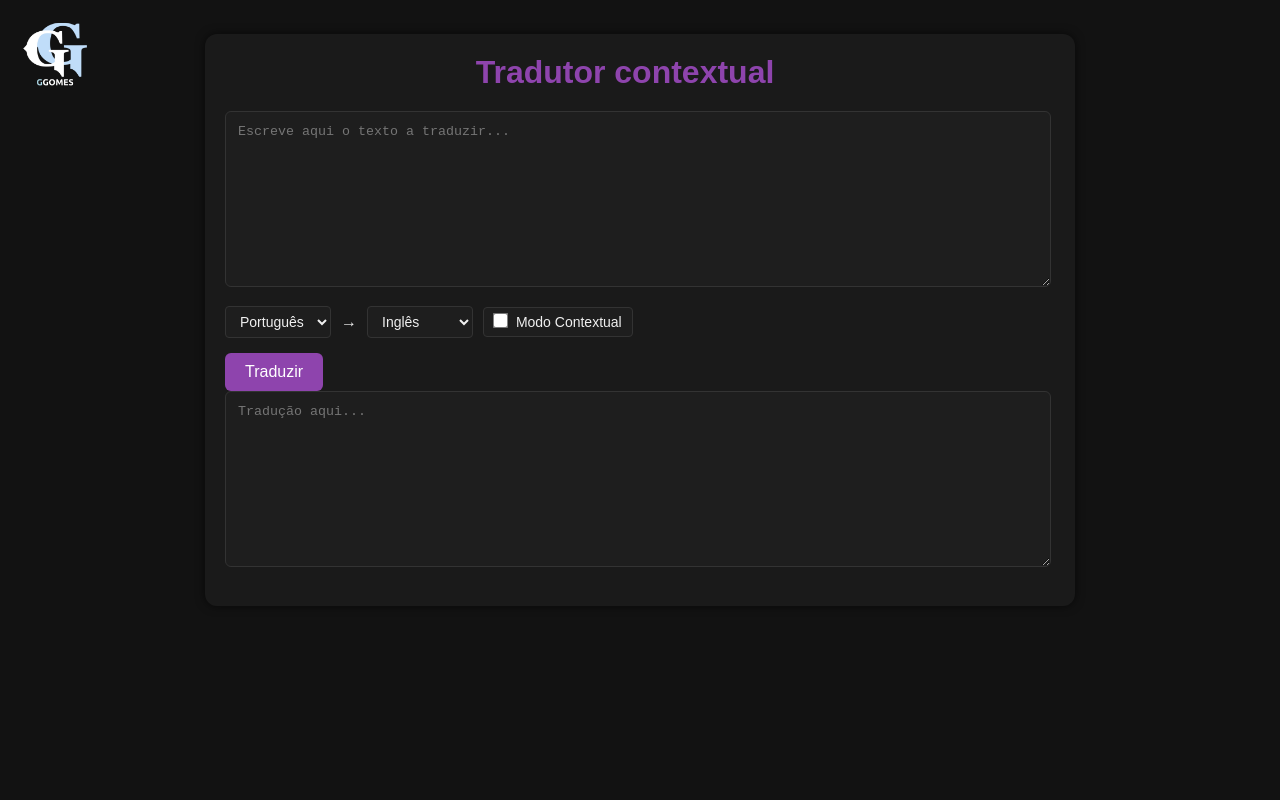
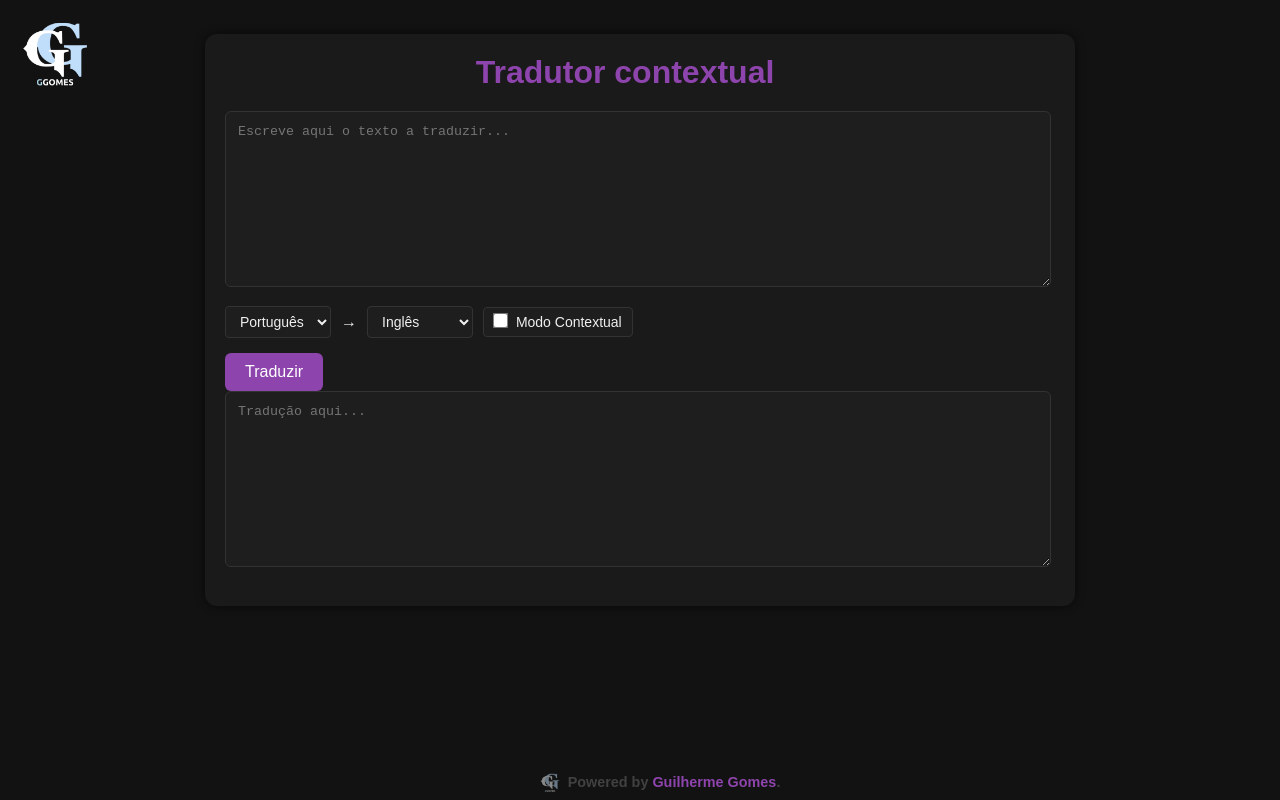
Before and after one commit to GomesGuilhermePT07/artificial-intelligence-smart-translator, a plain HTML site: page index.html in a window 1280 px wide. Drawn offline with Linux system fonts and the light colour scheme.

Commit message:
water marks done

```diff
--- a/index.html
+++ b/index.html
@@ -45,6 +45,11 @@
         <textarea id="output-text" placeholder="Tradução aqui..." readonly></textarea>
     </div><!-- container -->
 
+    <div class="water-mark">
+        <img src="./img/PNG/GGomes Logotipo dark mode.png" alt="GGomes Logotipo">
+        <h2>Powered by <strong>Guilherme Gomes</strong>.</h2>
+    </div>
+
     <script src="script.js"></script>
 </body>
 </html>
--- a/style.css
+++ b/style.css
@@ -100,3 +100,27 @@ button:hover {
     width: 70px;
     height: 70px;
 }
+
+.water-mark{
+    display: flex;
+    position: fixed;
+    bottom: 10px;
+    width: 100%;
+    align-items: center;
+    justify-content: center;
+    font-size: .6rem;
+    color: rgba(255, 255, 255, 0.2);
+    pointer-events: none;
+    gap: .5rem;
+}
+
+.water-mark strong{
+    color: var(--primary);
+}
+
+.water-mark img{
+    width: 20px;
+    height: 20px;
+    opacity: 0.5;
+    margin-bottom: -0.2rem;
+}
```
